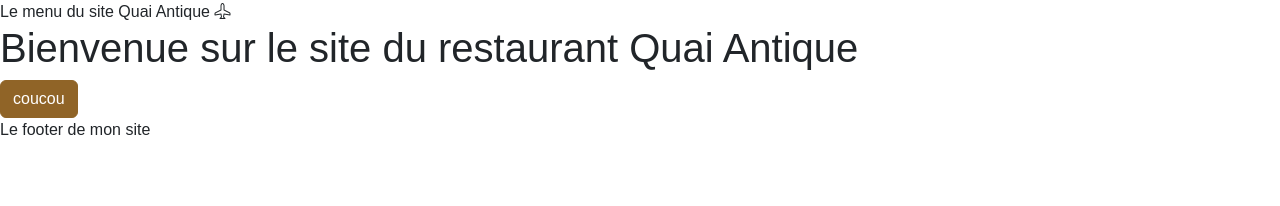
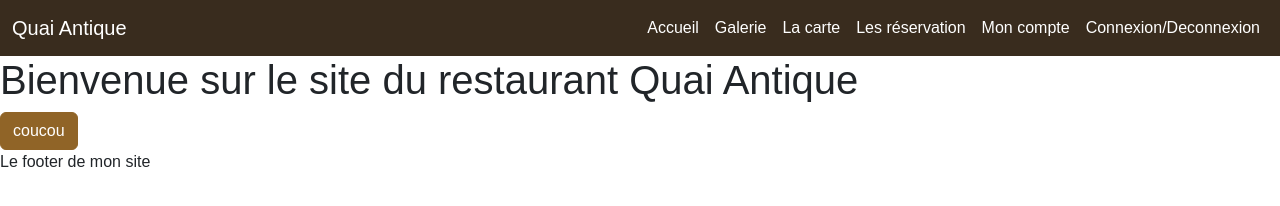
Before and after one commit to Azolann935/QuaiAntiquFRONT, a website with bundled scripts: page index.html in a window 1280 px wide. Built offline with nearby package versions, Linux system fonts and the light colour scheme; files whose address does not match are found by name; a web font is replaced by a local one.

Commit message:
Add site header

```diff
--- a/index.html
+++ b/index.html
@@ -10,7 +10,38 @@
     <title>Document</title>
 </head>
 <body>
-    <header>Le menu du site Quai Antique <i class="bi bi-airplane"></i></header>
+    <header>
+        <nav class="navbar navbar-expand-lg bg-dark" data-bs-theme="dark">
+            <div class="container-fluid">
+              <a class="navbar-brand" href="/">Quai Antique</a>
+              <button class="navbar-toggler" type="button" data-bs-toggle="collapse" data-bs-target="#navbarSupportedContent" aria-controls="navbarSupportedContent" aria-expanded="false" aria-label="Toggle navigation">
+                <span class="navbar-toggler-icon"></span>
+              </button>
+              <div class="collapse navbar-collapse" id="navbarSupportedContent">
+                <ul class="navbar-nav ms-auto mb-2 mb-lg-0">
+                  <li class="nav-item">
+                    <a class="nav-link active" aria-current="page" href="/">Accueil</a>
+                  </li>
+                  <li class="nav-item">
+                    <a class="nav-link active" aria-current="page" href="#">Galerie</a>
+                  </li>
+                  <li class="nav-item">
+                    <a class="nav-link active" aria-current="page" href="#">La carte</a>
+                  </li>
+                  <li class="nav-item">
+                    <a class="nav-link active" aria-current="page" href="#">Les réservation</a>
+                  </li>
+                  <li class="nav-item">
+                    <a class="nav-link active" aria-current="page" href="#">Mon compte</a>
+                  </li>
+                  <li class="nav-item">
+                    <a class="nav-link active" aria-current="page" href="#">Connexion/Deconnexion</a>
+                  </li>
+                </ul>
+              </div>
+            </div>
+          </nav>
+    </header>
 
     <main id="main-page">
             <!-- Le contenu de la page sera injecté ici-->
```
